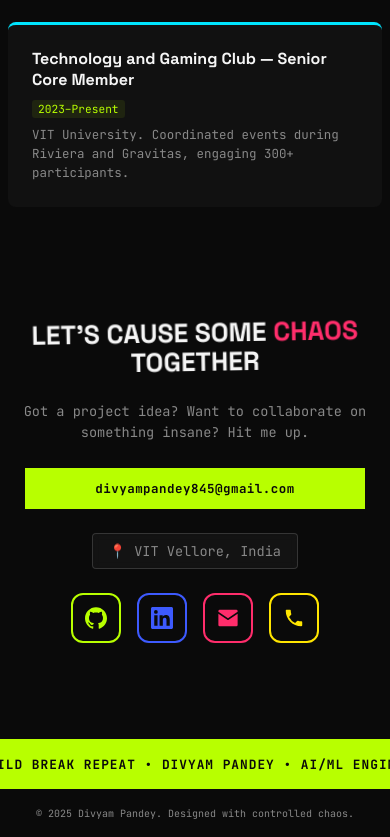
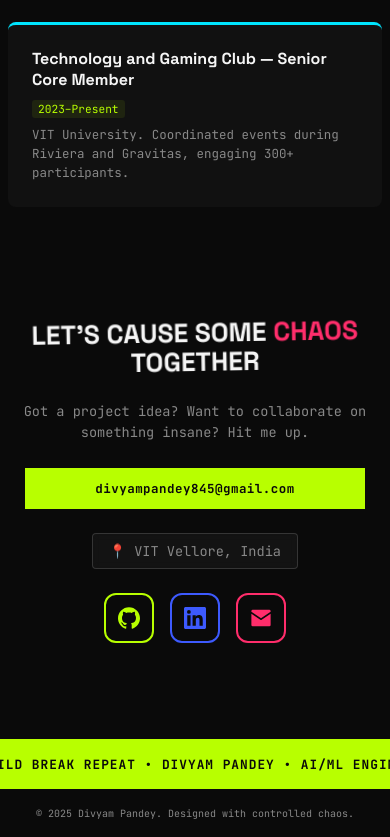
Before and after one commit to El3troX/Portfolio, a React (Vite) app: page / in a window 390 px wide. Shown: the part 9365-10202 px from the top of the page. Built offline with nearby package versions, Linux system fonts and the light colour scheme.

Commit message:
feat: add responsive Contact component with intersection observer animations and marquee footer

```diff
--- a/src/components/Contact.jsx
+++ b/src/components/Contact.jsx
@@ -35,17 +35,6 @@ const SOCIALS = [
     icon: (
       <svg viewBox="0 0 24 24" xmlns="http://www.w3.org/2000/svg" aria-hidden="true">
         <path d="M1.5 4.5A1.5 1.5 0 013 3h18a1.5 1.5 0 011.5 1.5v.667l-10.5 7-10.5-7V4.5zm0 2.833l10.125 6.75a.75.75 0 00.75 0L22.5 7.333V19.5A1.5 1.5 0 0121 21H3a1.5 1.5 0 01-1.5-1.5V7.333z" />
-      </svg>
-    ),
-  },
-  {
-    name: 'Phone',
-    href: 'tel:+919479865784',
-    modifier: 'phone',
-    label: 'Call (+91) 94798 65784',
-    icon: (
-      <svg viewBox="0 0 24 24" xmlns="http://www.w3.org/2000/svg" aria-hidden="true">
-        <path d="M6.62 10.79a15.053 15.053 0 006.59 6.59l2.2-2.2a1.003 1.003 0 011.01-.24c1.12.37 2.33.57 3.57.57.55 0 1 .45 1 1V20c0 .55-.45 1-1 1-9.39 0-17-7.61-17-17 0-.55.45-1 1-1h3.5c.55 0 1 .45 1 1 0 1.25.2 2.45.57 3.57.11.35.03.74-.25 1.02l-2.2 2.2z" />
       </svg>
     ),
   },
```
